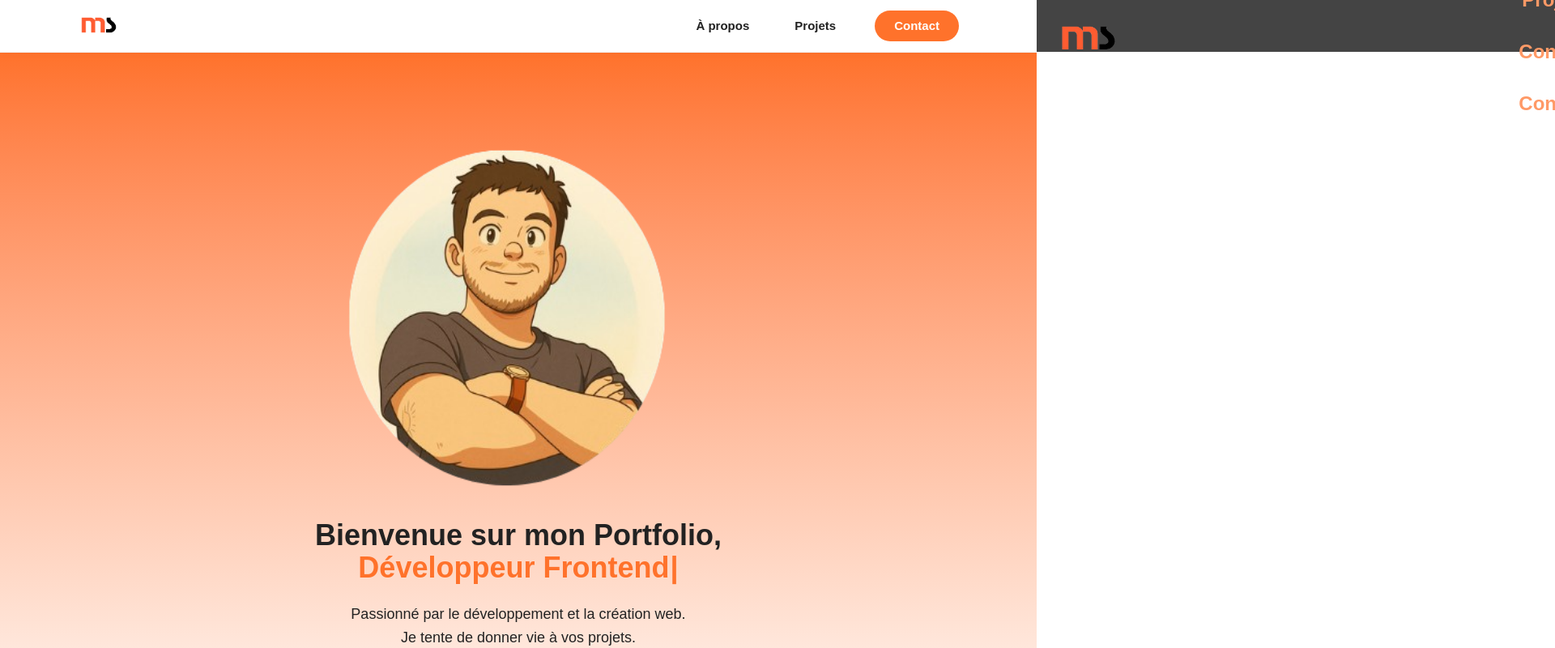
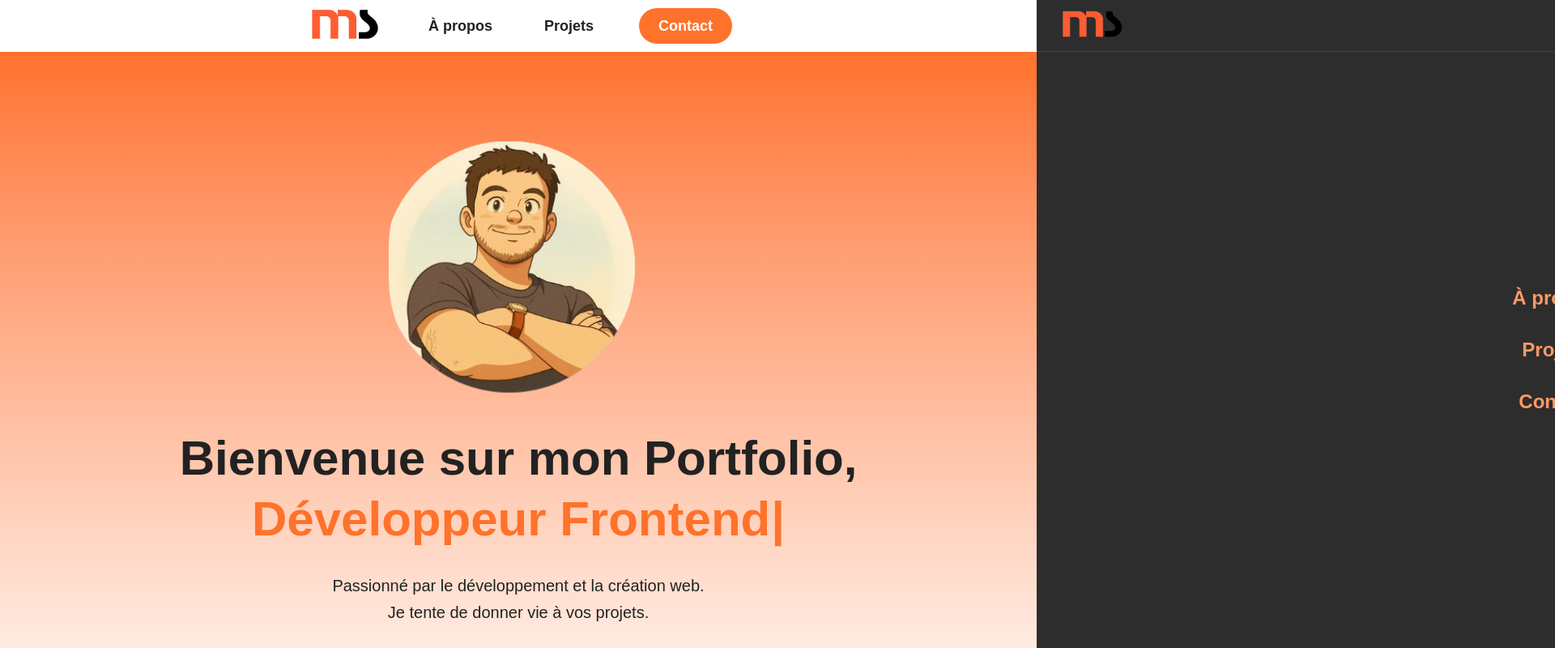
Before and after one commit to MathScic/MS-Portfolio-1.1, a Next.js app: page / in a window 1280 px wide. Shown: the top 800 px of the page at 81% size, 1920 px wide, since content can reach past the window. Built offline with nearby package versions, Linux system fonts and the light colour scheme.

Commit message:
modif header et banner

```diff
--- a/src/app/components/Banner.tsx
+++ b/src/app/components/Banner.tsx
@@ -10,22 +10,27 @@ export default function Banner() {
       id="banner"
       className="relative flex flex-col items-center justify-center text-center py-20 px-6 bg-gradient-to-b from-[#FF722B] to-white"
     >
-      {/* Image */}
+      {/* Image centrée */}
       <FadeInWhenVisible delay={0.1}>
         <img
           src="/images/profil.png"
           alt="Illustration développeur"
-          className="lg:w-160 lg:h-120 max-md:w-100 max-md:h-70 rounded-full mb-4"
+          className="w-80 h-50md:w-120 md:h-90 rounded-full mb-6 object-cover mx-auto"
         />
       </FadeInWhenVisible>
 
-      {/* Titre statique + ligne typewriter dessous */}
+      {/* Titre + typewriter (même taille, mobile plus petit, no-wrap en mobile) */}
       <FadeInWhenVisible delay={0.2}>
-        <h1 className="text-3xl sm:text-4xl font-bold text-[#222]">
+        <h1
+          className="font-bold text-[#222] leading-tight
+                       text-3xl sm:text-5xl md:text-6xl"
+        >
           Bienvenue sur mon Portfolio,
-          {/* Ligne sous le titre qui n'entraîne pas de décalage */}
           <span
-            className="block min-h-[1.2em] text-[#FF722B]"
+            className="block mt-2 min-h-[1.2em]
+                       text-3xl sm:text-5xl md:text-6xl
+                       text-[#FF722B]
+                       whitespace-nowrap sm:whitespace-normal"
             aria-live="polite"
           >
             <Typewriter
@@ -39,11 +44,7 @@ export default function Banner() {
                   .deleteAll()
                   .start();
               }}
-              options={{
-                loop: true,
-                delay: 75, // vitesse de frappe
-                deleteSpeed: 40, // vitesse d'effacement
-              }}
+              options={{ loop: true, delay: 75, deleteSpeed: 40 }}
             />
           </span>
         </h1>
@@ -51,7 +52,7 @@ export default function Banner() {
 
       {/* Sous-texte */}
       <FadeInWhenVisible delay={0.3}>
-        <p className="mt-5 max-w-3xl mx-auto text-base sm:text-lg !text-[#222] leading-relaxed">
+        <p className="mt-6 max-w-3xl mx-auto text-lg sm:text-xl text-[#222] leading-relaxed">
           Passionné par le développement et la création web. <br />
           Je tente de donner vie à vos projets.
         </p>
--- a/src/app/components/BurgerMenu.tsx
+++ b/src/app/components/BurgerMenu.tsx
@@ -15,7 +15,7 @@ export default function BurgerMenu({
   onClose: () => void;
   links: NavLink[];
 }) {
-  // Empêche le scroll quand menu ouvert
+  // Empêche le scroll de la page quand le menu est ouvert
   useEffect(() => {
     const root = document.documentElement;
     if (open) root.classList.add("overflow-hidden");
@@ -25,9 +25,10 @@ export default function BurgerMenu({
 
   return (
     <>
-      {/* Backdrop */}
+      {/* Backdrop au-dessus de la page, en dessous du panneau */}
       <div
-        className={`fixed inset-0 z-40 bg-black/60 transition-opacity duration-300 ${
+        className={`fixed inset-0 z-[998] bg-black/60 transition-opacity duration-300
+          ${
             open
               ? "opacity-100 pointer-events-auto"
               : "opacity-0 pointer-events-none"
@@ -36,31 +37,34 @@ export default function BurgerMenu({
         aria-hidden="true"
       />
 
-      {/* Menu panel */}
+      {/* Panneau plein écran (couvre tout, pas de transparence) */}
       <aside
-        className={`fixed inset-0 z-50 flex flex-col items-center justify-center bg-[#444]
+        className={`fixed inset-0 z-[999] flex flex-col bg-[#2d2d2d] text-[#ff9966]
           transition-transform duration-300 ease-out
           ${open ? "translate-x-0" : "translate-x-full"}`}
         role="dialog"
         aria-modal="true"
         aria-label="Menu de navigation"
       >
-        {/* Logo */}
-        <div className="absolute top-6 left-6">
+        {/* Barre haute */}
+        <div className="relative flex items-center justify-between px-6 h-16 border-b border-white/10">
+          {/* Logo cliquable = accueil */}
+          <Link href="/" onClick={onClose} aria-label="Aller à l’accueil">
             <Image
               src="/images/logo.png"
               alt="Logo MS"
-            width={80}
-            height={50}
+              width={90}
+              height={54}
               priority
+              className="cursor-pointer"
             />
-        </div>
+          </Link>
 
           {/* Bouton fermer */}
           <button
             aria-label="Fermer le menu"
             onClick={onClose}
-          className="absolute top-6 right-6 inline-flex h-10 w-10 items-center justify-center rounded-full bg-[#ff9966] text-white hover:bg-primary transition-colors"
+            className="inline-flex h-10 w-10 items-center justify-center rounded-full bg-[#ff9966] text-white hover:bg-[#ff884d] transition"
           >
             <svg
               width="22"
@@ -76,9 +80,10 @@ export default function BurgerMenu({
               />
             </svg>
           </button>
+        </div>
 
-        {/* Liens centrés */}
-        <nav className="flex flex-col items-center gap-8 text-2xl font-bold text-[#ff9966]">
+        {/* Liens centraux */}
+        <nav className="flex-1 flex flex-col items-center justify-center gap-8 text-2xl font-bold">
           {links.map((l) => (
             <Link
               key={l.href}
@@ -89,8 +94,6 @@ export default function BurgerMenu({
               {l.label}
             </Link>
           ))}
-
-          {/* Lien Contact toujours présent */}
           <Link
             href="/contact"
             onClick={onClose}
--- a/src/app/components/ContactForm.tsx
+++ b/src/app/components/ContactForm.tsx
@@ -87,7 +87,7 @@ export default function ContactForm() {
             autoComplete="name"
             required
             className="mt-1 w-full rounded-xl border border-gray-200 bg-white px-4 py-3 outline-none
-                       focus:ring-2 focus:ring-[#3A506B]/30"
+                       focus:ring-2 focus:ring-[#3A506B]/30 text-[#222] placeholder-[#6b7280]"
             placeholder="Votre nom"
           />
         </motion.div>
@@ -105,7 +105,7 @@ export default function ContactForm() {
             autoComplete="email"
             required
             className="mt-1 w-full rounded-xl border border-gray-200 bg-white px-4 py-3 outline-none
-                       focus:ring-2 focus:ring-[#3A506B]/30"
+                       focus:ring-2 focus:ring-[#3A506B]/30 text-[#222] placeholder-[#6b7280]"
             placeholder="vous@exemple.com"
           />
         </motion.div>
@@ -123,7 +123,7 @@ export default function ContactForm() {
           required
           rows={6}
           className="mt-1 w-full rounded-xl border border-gray-200 bg-white px-4 py-3 outline-none
-                     focus:ring-2 focus:ring-[#3A506B]/30"
+                     focus:ring-2 focus:ring-[#3A506B]/30 text-[#222] placeholder-[#6b7280]"
           placeholder="Décrivez brièvement votre besoin…"
         />
       </motion.div>
--- a/src/app/components/Header.tsx
+++ b/src/app/components/Header.tsx
@@ -1,83 +1,141 @@
 "use client";
 
 import Link from "next/link";
-import Image from "next/image";
-import { useState } from "react";
+import { useEffect, useState } from "react";
 import BurgerMenu from "./BurgerMenu";
 
 export default function Header() {
   const [open, setOpen] = useState(false);
+  const [scrolled, setScrolled] = useState(false);
+
+  useEffect(() => {
+    const headerHeight = 64; // h-16
+    const banner = document.getElementById("banner");
+    let ticking = false;
+
+    const computeScrolled = () => {
+      // Si pas de bannière, fallback simple
+      if (!banner) {
+        setScrolled(window.scrollY > headerHeight);
+        return;
+      }
+      // On déclenche quand le BAS de la bannière passe SOUS le header
+      const rect = banner.getBoundingClientRect();
+      const passed = rect.bottom <= headerHeight;
+      setScrolled(passed);
+    };
+
+    const onScrollOrResize = () => {
+      if (ticking) return;
+      ticking = true;
+      requestAnimationFrame(() => {
+        computeScrolled();
+        ticking = false;
+      });
+    };
+
+    // Observer la taille de la bannière (images/typos qui chargent après)
+    let ro: ResizeObserver | null = null;
+    if (banner && "ResizeObserver" in window) {
+      ro = new ResizeObserver(onScrollOrResize);
+      ro.observe(banner);
+    }
+
+    // Écoutes classiques
+    window.addEventListener("scroll", onScrollOrResize, { passive: true });
+    window.addEventListener("resize", onScrollOrResize);
+
+    // iOS/Android : barres d’URL dynamiques
+    const vv = (window as any).visualViewport as VisualViewport | undefined;
+    if (vv) {
+      vv.addEventListener(
+        "scroll",
+        onScrollOrResize as any,
+        { passive: true } as any
+      );
+      vv.addEventListener("resize", onScrollOrResize as any);
+    }
+
+    // Init immédiat
+    computeScrolled();
+
+    return () => {
+      window.removeEventListener("scroll", onScrollOrResize);
+      window.removeEventListener("resize", onScrollOrResize);
+      ro?.disconnect();
+      if (vv) {
+        vv.removeEventListener("scroll", onScrollOrResize as any);
+        vv.removeEventListener("resize", onScrollOrResize as any);
+      }
+    };
+  }, []);
 
   const links = [
-    { href: "/about", label: "À propos" },
-    { href: "/projects", label: "Projets" },
-    { href: "/contact", label: "Contact" },
+    { href: "#about", label: "À propos" },
+    { href: "#projects", label: "Projets" },
   ];
 
+  // Transparent sur la bannière, puis blanc doux après
+  const headerBg = scrolled
+    ? "bg-white/90 shadow-sm backdrop-blur supports-[backdrop-filter]:bg-white/70"
+    : "bg-transparent";
+
   return (
-    <header className="sticky top-0 z-50 bg-white/95 backdrop-blur border-b border-gray-100 shadow-[0_1px_10px_rgba(0,0,0,0.03)]">
-      <nav className="mx-auto flex h-16 max-w-6xl items-center justify-between px-4 sm:px-6 lg:px-8">
+    <header
+      className={`sticky top-0 z-[1000] transition-[background-color,box-shadow] duration-300 ${headerBg}`}
+    >
+      <nav className="flex h-16 items-center justify-between px-4 md:mx-20 lg:mx-90">
         {/* Logo */}
-        <Link
-          href="/"
-          aria-label="Accueil — MS Portfolio"
-          className="flex items-center"
-        >
-          <Image
-            src="/images/logo.png"
-            alt="MS"
-            width={120}
-            height={40}
-            priority
-            className="h-8 w-auto"
-          />
+        <Link href="/" className="flex items-center gap-1">
+          <img src="/images/logo.png" alt="Logo MS" width={100} height={60} />
         </Link>
 
-        {/* Liens desktop */}
-        <div className="hidden md:flex items-center gap-10">
+        {/* Desktop nav */}
+        <div className="hidden md:flex items-center gap-12">
           <Link
             href="/about"
-            className="px-2 py-1 text-[15px] font-semibold text-[#222] hover:opacity-80"
+            className="px-2 py-1 text-lg font-semibold text-[#222] hover:opacity-80"
           >
             À propos
           </Link>
           <Link
             href="/projects"
-            className="px-2 py-1 text-[15px] font-semibold text-[#222] hover:opacity-80"
+            className="px-2 py-1 text-lg font-semibold text-[#222] hover:opacity-80"
           >
             Projets
           </Link>
           <Link
             href="/contact"
-            className="inline-flex items-center rounded-full bg-[#FF722B] px-6 py-2 text-[15px] font-semibold text-white transition-colors hover:bg-[#222] hover:text-[#FF9966]"
+            className="inline-flex items-center px-6 py-2 text-lg font-semibold rounded-full
+                       bg-[#FF722B] text-white hover:bg-[#222] hover:text-[#ff9966] transition-colors"
           >
             Contact
           </Link>
         </div>
 
-        {/* Burger mobile */}
+        {/* Burger bouton */}
         <button
-          type="button"
+          className="md:hidden inline-flex h-10 w-10 items-center justify-center rounded-md border border-gray-300"
           aria-label="Ouvrir le menu"
           onClick={() => setOpen(true)}
-          className="md:hidden inline-flex h-10 w-10 items-center justify-center rounded-md border border-gray-300"
         >
           <svg
-            viewBox="0 0 24 24"
+            className="text-[#222]"
             width="20"
             height="20"
-            className="text-[#222]"
+            viewBox="0 0 24 24"
             fill="none"
             stroke="currentColor"
-            strokeWidth="2"
-            strokeLinecap="round"
           >
-            <path d="M3 6h18M3 12h18M3 18h18" />
+            <path
+              d="M3 6h18M3 12h18M3 18h18"
+              strokeWidth="2"
+              strokeLinecap="round"
+            />
           </svg>
         </button>
       </nav>
 
-      {/* Panneau mobile */}
       <BurgerMenu open={open} onClose={() => setOpen(false)} links={links} />
     </header>
   );
```
Lines whose indentation alone changed are shown as unchanged.
